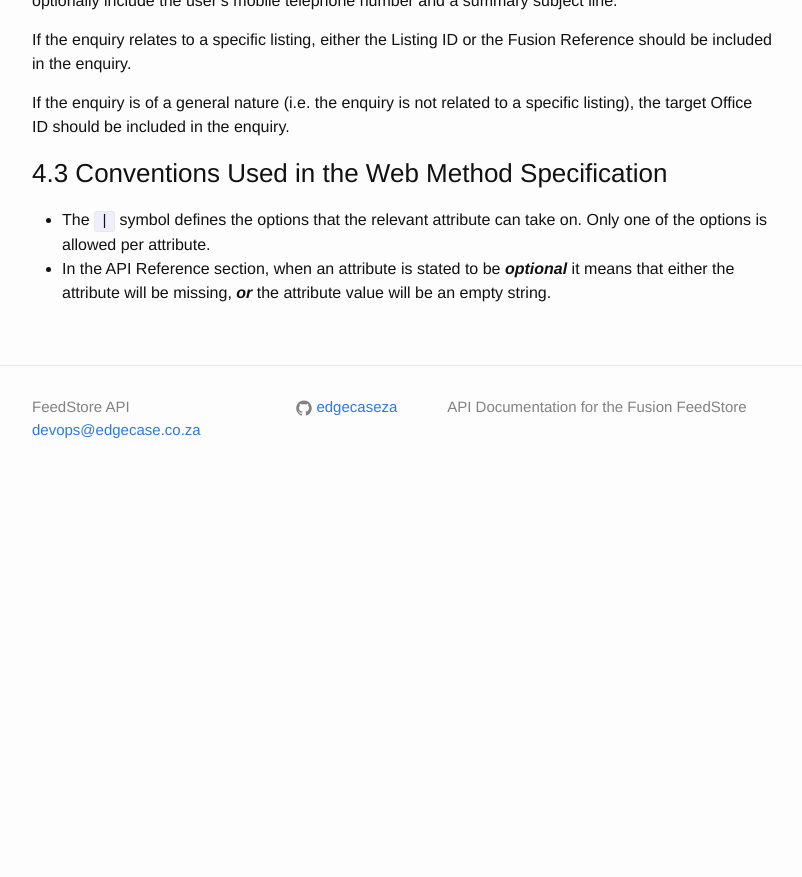
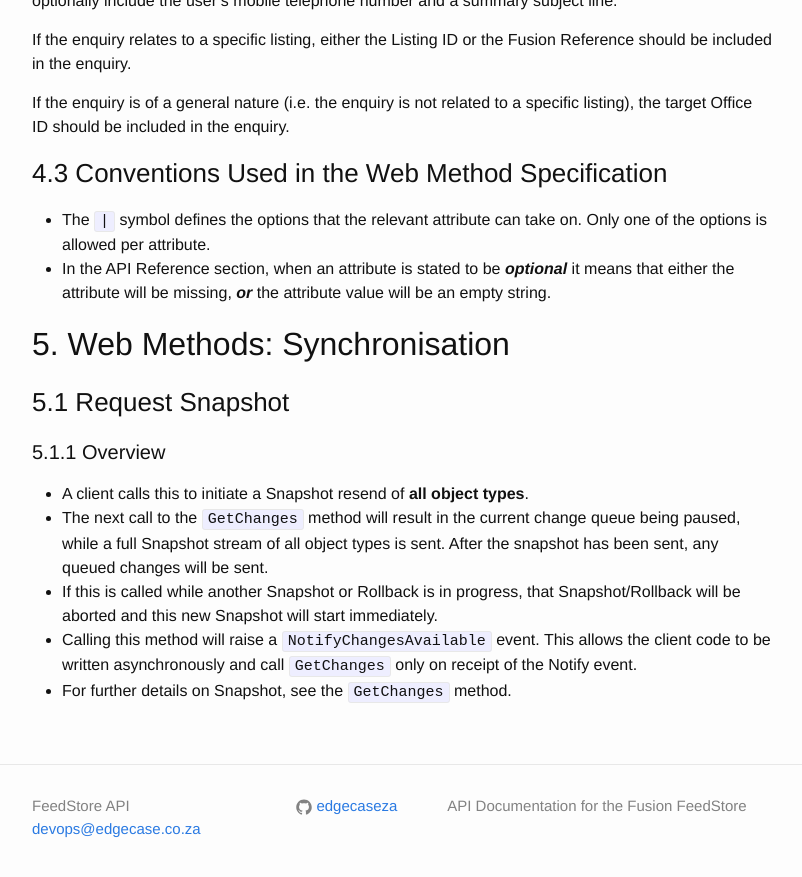
Before and after one commit to EdgeCaseZA/FeedStoreAPI, a Jekyll site: the page built from documentation.md, in a window 1280 px wide and 900 px high, scrolled down 5826 px. Shown: the top 877 px of the window, without its empty margins (238-1040 px from the left). Built offline with Jekyll 4.4.1, drawn with Linux system fonts in a browser that asks for light colours; before the commit the page ends 6327 px from its top, so only the background shows below that.

Commit message:
WIP: Section 5 started

```diff
--- a/documentation.md
+++ b/documentation.md
@@ -218,3 +218,15 @@ If the enquiry is of a general nature (i.e. the enquiry is not related to a spec
 
 - The `|` symbol defines the options that the relevant attribute can take on.  Only one of the options is allowed per attribute.
 - In the API Reference section, when an attribute is stated to be _**optional**_ it means that either the attribute will be missing, _**or**_ the attribute value will be an empty string.
+
+## 5. Web Methods: Synchronisation
+
+### 5.1 Request Snapshot
+
+#### 5.1.1 Overview
+
+- A client calls this to initiate a Snapshot resend of **all object types**.
+- The next call to the `GetChanges` method will result in the current change queue being paused, while a full Snapshot stream of all object types is sent.  After the snapshot has been sent, any queued changes will be sent.
+- If this is called while another Snapshot or Rollback is in progress, that Snapshot/Rollback will be aborted and this new Snapshot will start immediately.
+- Calling this method will raise a `NotifyChangesAvailable` event.  This allows the client code to be written asynchronously and call `GetChanges` only on receipt of the Notify event.
+- For further details on Snapshot, see the `GetChanges` method.
```
